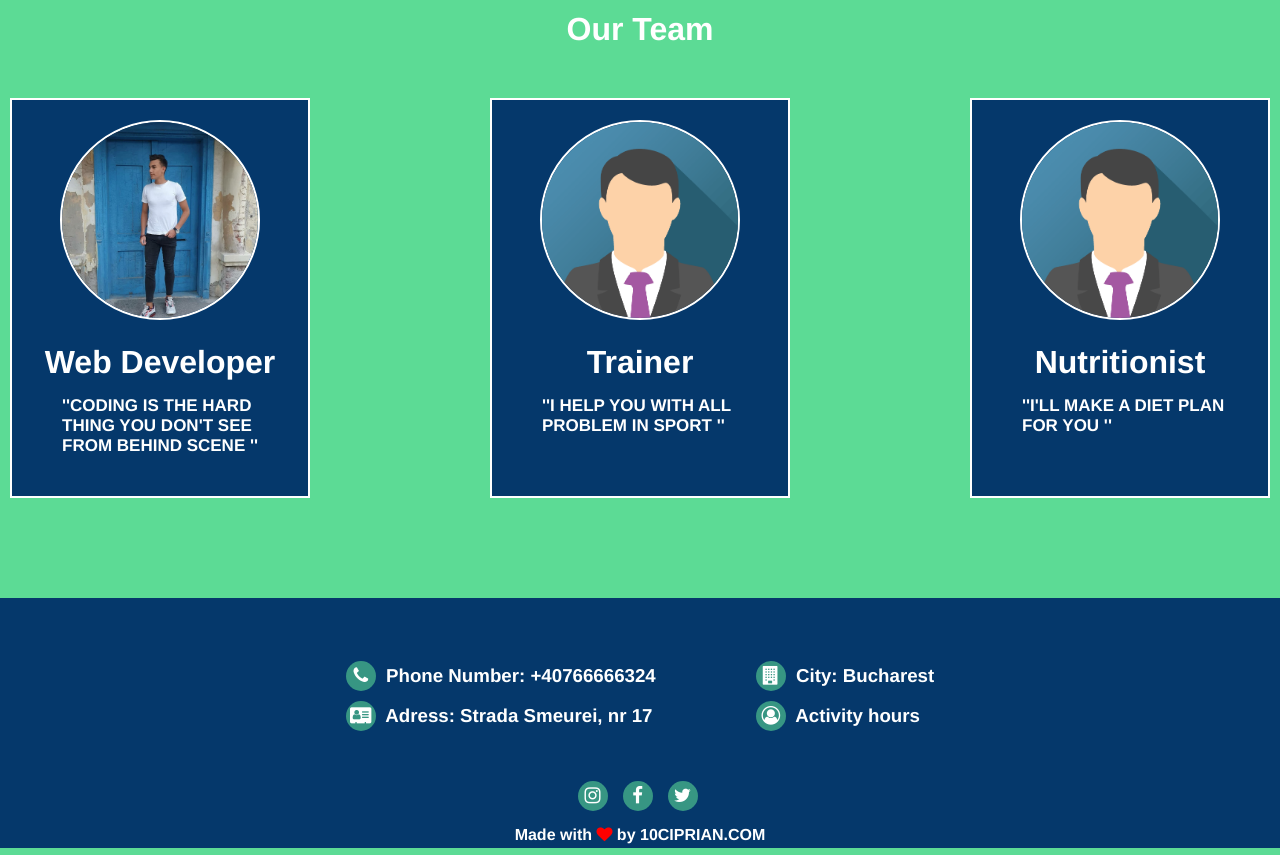
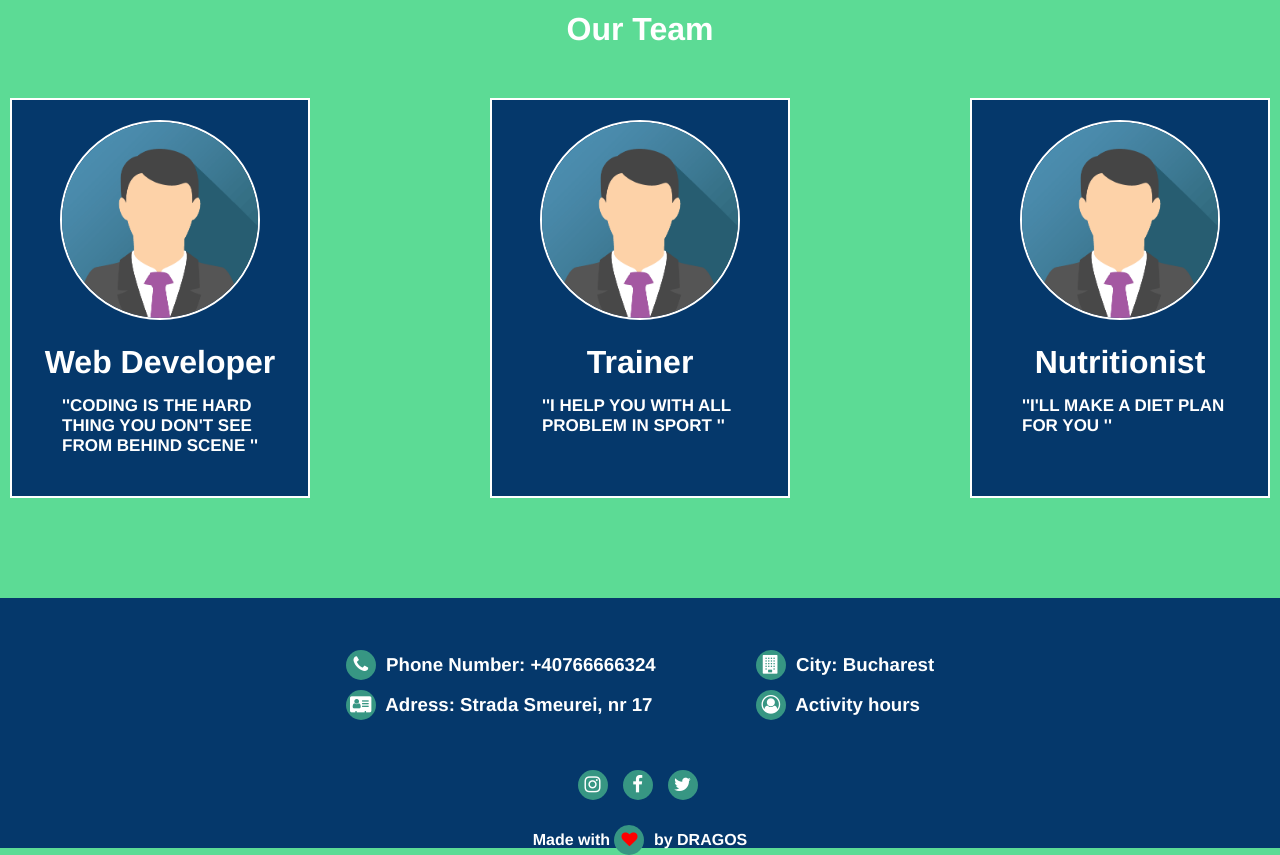
Before and after one commit to 10ciprian/healthylife, a plain HTML site: page index.html in a window 1280 px wide. Shown: the part 1460-2315 px from the top of the page. Drawn offline with Linux system fonts and the light colour scheme.

Commit message:
Update index.html

```diff
--- a/index.html
+++ b/index.html
@@ -1,4 +1,4 @@
-<!-------------------------10CIPRIAN WEB-DEV © --------------- -->
+<!-------------------------DRAGOS WEB-DEV © --------------- -->
 <!DOCTYPE html>
 <html lang="en">
 <head>
@@ -81,7 +81,7 @@
             <div class="our-team">
                 <div class="member-team">
                     <div class="member-image">
-                       <img src="ME.jpg" alt="ceo" class="eu">
+                       <img src="avatar.png" alt="ceo" class="eu">
                     </div>
                     <div class="member-container">
                         <h1>Web Developer</h1>
@@ -135,7 +135,7 @@
                 <h3><i class="fa fa-twitter" aria-hidden='true'></i> </h3>
             </div>
 
-        <div class="copyright">Made with <i class="fa fa-heart" aria-hidden="true" style="color:red;"></i> by <a href="https://10ciprian.com">10CIPRIAN.COM</a></div>
+        <div class="copyright">Made with <i class="fa fa-heart" aria-hidden="true" style="color:red;"></i> by DRAGOS</div>
     </footer>
     <script src="app.js"></script>
 </body>
```
